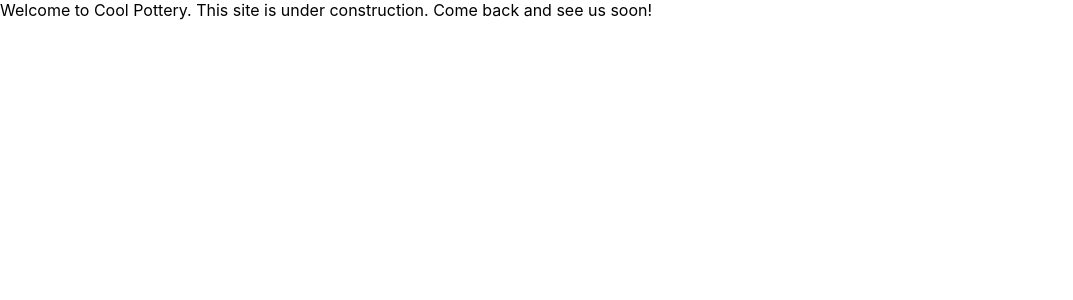
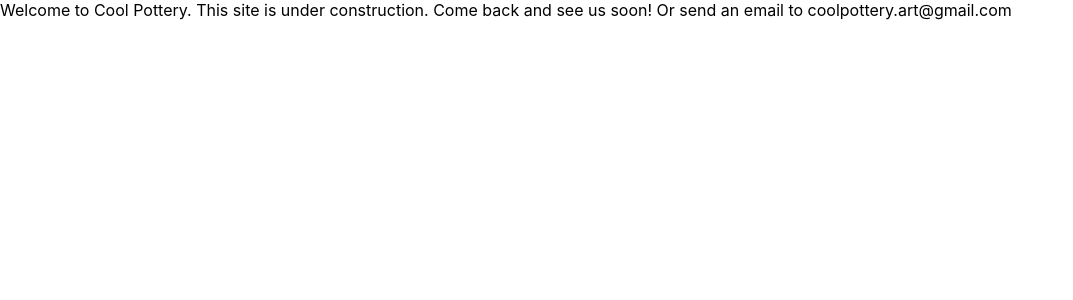
Before and after one commit to timknapp12/cool-pottery.art, a React (Create React App) app: page / in a window 1280 px wide. Shown: the top 300 px of the page, without its empty margins (0-1073 px from the left). Built offline with nearby package versions, Linux system fonts and the light colour scheme.

Commit message:
add email address to home page

```diff
--- a/src/App.js
+++ b/src/App.js
@@ -4,7 +4,7 @@ function App() {
   return (
     <div>
       Welcome to Cool Pottery. This site is under construction. Come back and
-      see us soon!
+      see us soon! Or send an email to coolpottery.art@gmail.com
     </div>
   );
 }
```
